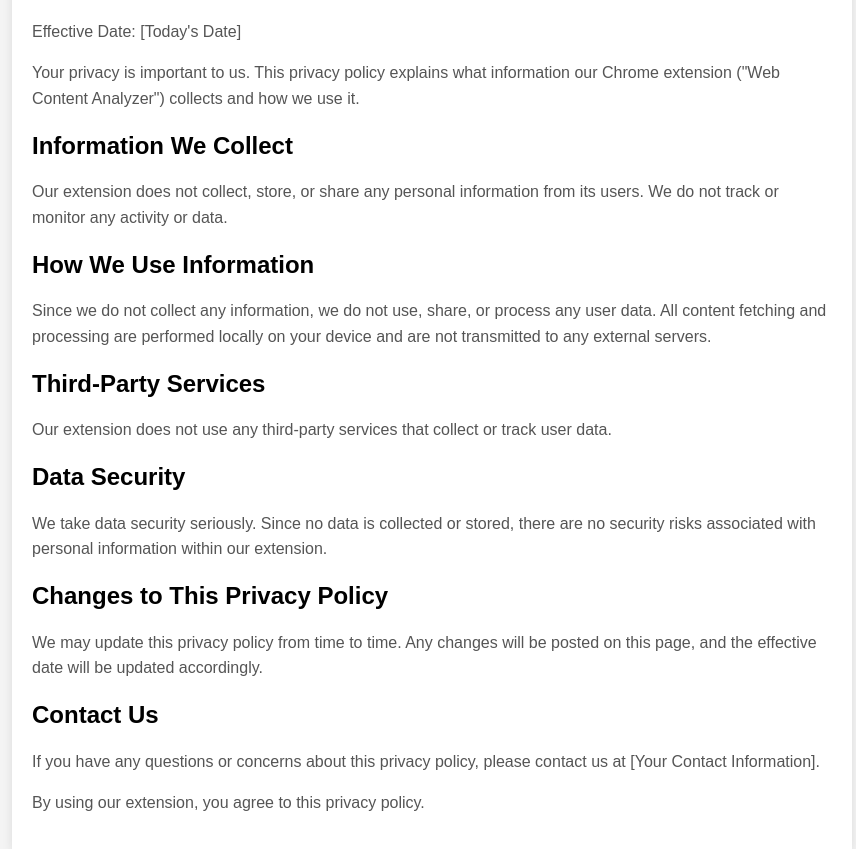
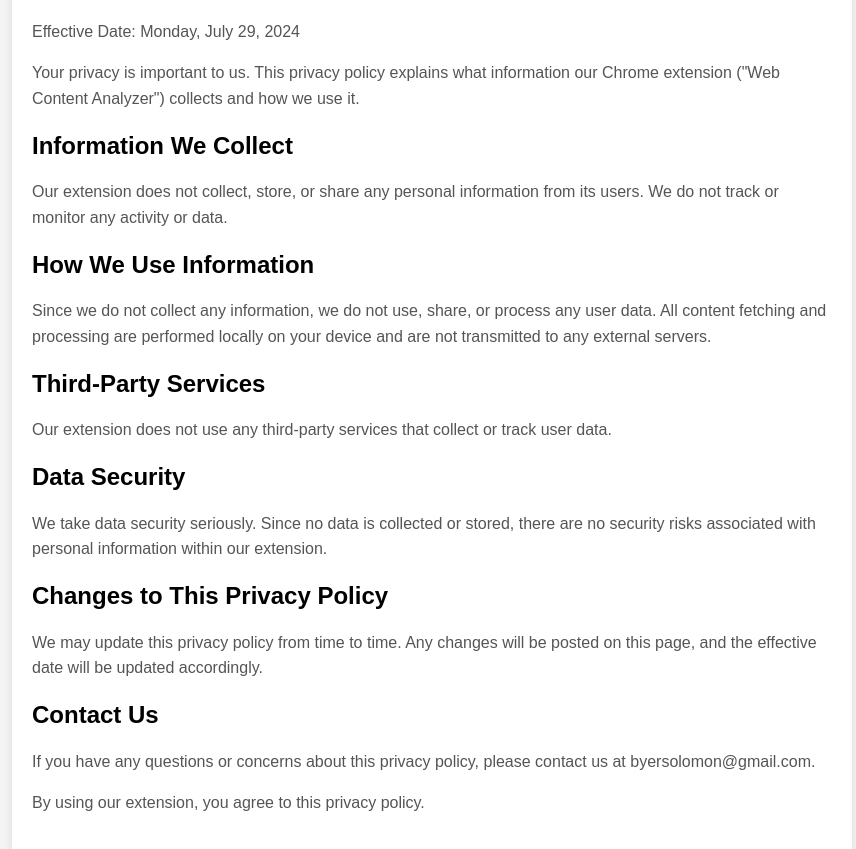
Before and after one commit to byersolomongmail/privacy, a plain HTML site: page index.html in a window 1280 px wide. Shown: the part 131-980 px from the top of the page, without its empty margins (208-1064 px from the left). Drawn offline with Linux system fonts and the light colour scheme.

Commit message:
Update index.html

```diff
--- a/index.html
+++ b/index.html
@@ -32,7 +32,7 @@
 <body>
   <div class="container">
     <h1>Privacy Policy</h1>
-    <p>Effective Date: [Today's Date]</p>
+    <p>Effective Date: Monday, July 29, 2024</p>
 
     <p>Your privacy is important to us. This privacy policy explains what information our Chrome extension ("Web Content Analyzer") collects and how we use it.</p>
 
@@ -52,7 +52,7 @@
     <p>We may update this privacy policy from time to time. Any changes will be posted on this page, and the effective date will be updated accordingly.</p>
 
     <h2>Contact Us</h2>
-    <p>If you have any questions or concerns about this privacy policy, please contact us at [Your Contact Information].</p>
+    <p>If you have any questions or concerns about this privacy policy, please contact us at byersolomon@gmail.com.</p>
 
     <p>By using our extension, you agree to this privacy policy.</p>
   </div>
```
